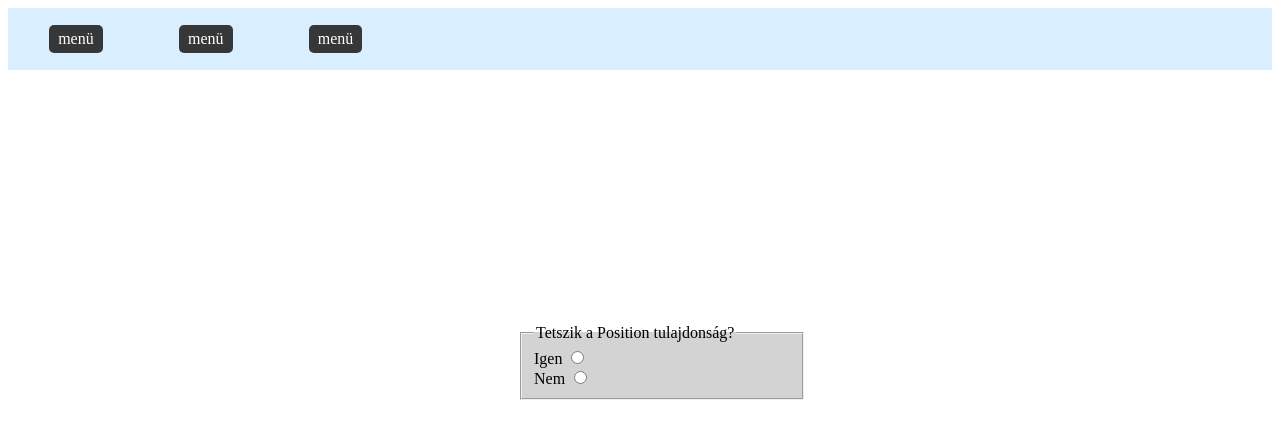
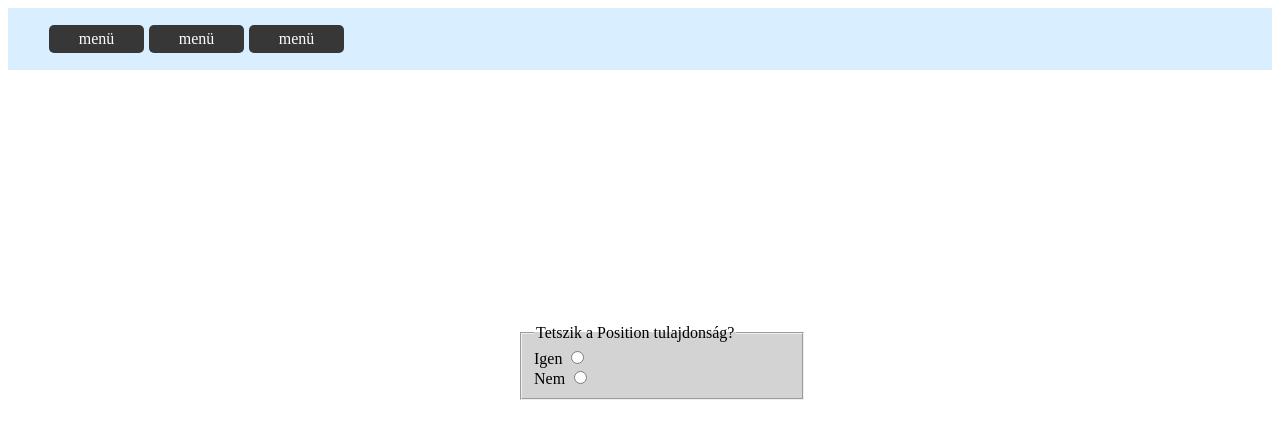
Before and after one commit to Jegesmaci583/Csoport-Munka-Position, a plain HTML site: page index.html in a window 1280 px wide. Drawn offline with Linux system fonts and the light colour scheme.

Commit message:
kész header

```diff
--- a/style.css
+++ b/style.css
@@ -12,18 +12,16 @@ fieldset {
 }
 header {
   background-color: rgb(217, 239, 255);
-  grid-template-columns: 1fr 1fr 1fr;
-  display: grid;
 }
 
 nav {
   padding: 1px;
 }
 
-nav ul {
+nav>ul {
   list-style-type: none;
   display: grid;
-  grid-template-columns: 1fr 1fr 1fr;
+  grid-template-columns: 100px 100px 100px;
   grid-gap: 0px;
 }
 nav ul a {
@@ -33,21 +31,16 @@ nav ul a {
   color: white;
   padding: 5px;
   border-radius: 5px;
+  width: 100%;
 }
 
 nav ul a:hover {
   color: red;
 }
 
-nav > ul {
-  display: grid;
-  grid-template-columns: 1fr 1fr 1fr;
-  grid-gap: 10px;
-}
-
 .legordulo {
   position: relative;
-  width: 45%;
+  width: 85%;
   text-align: center;
 }
 
```
